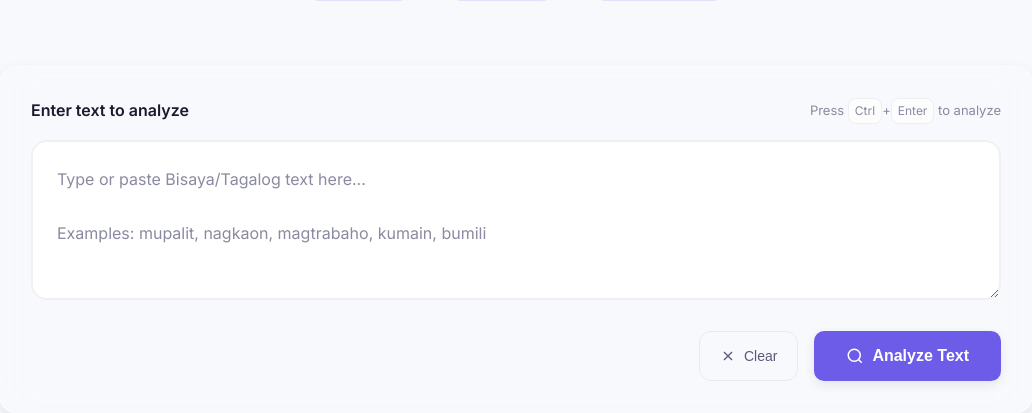
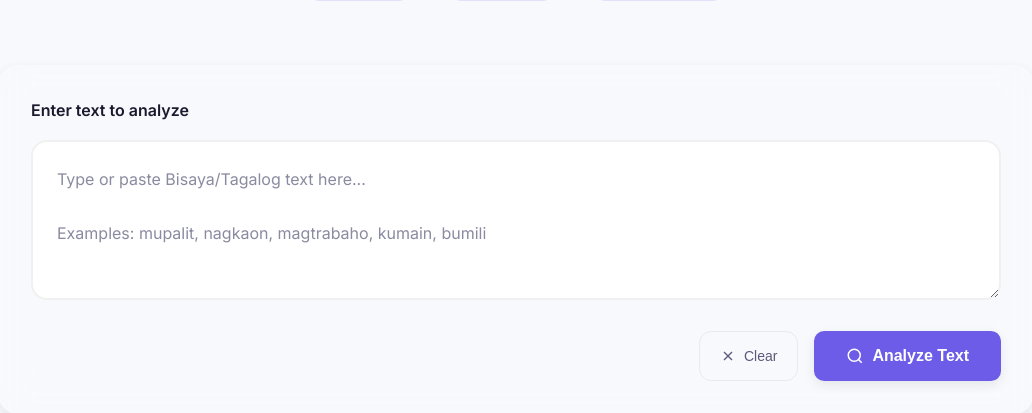
Before and after one commit to JpCurada/bisaya-tagalog-morphological-analyzer, a Flask app: page /analyzer in a window 1280 px wide. Shown: the part 340-753 px from the top of the page, without its empty margins (124-1156 px from the left). Run offline with Flask 3, Linux system fonts and the light colour scheme.

Commit message:
chore: removed shortcut message

```diff
--- a/web/templates/index.html
+++ b/web/templates/index.html
@@ -65,7 +65,6 @@
         <section class="input-section glass-panel">
             <div class="input-header">
                 <label for="inputText" class="input-label">Enter text to analyze</label>
-                <span class="input-hint">Press <kbd>Ctrl</kbd>+<kbd>Enter</kbd> to analyze</span>
             </div>
             <textarea id="inputText"
                 placeholder="Type or paste Bisaya/Tagalog text here...&#10;&#10;Examples: mupalit, nagkaon, magtrabaho, kumain, bumili"
```
